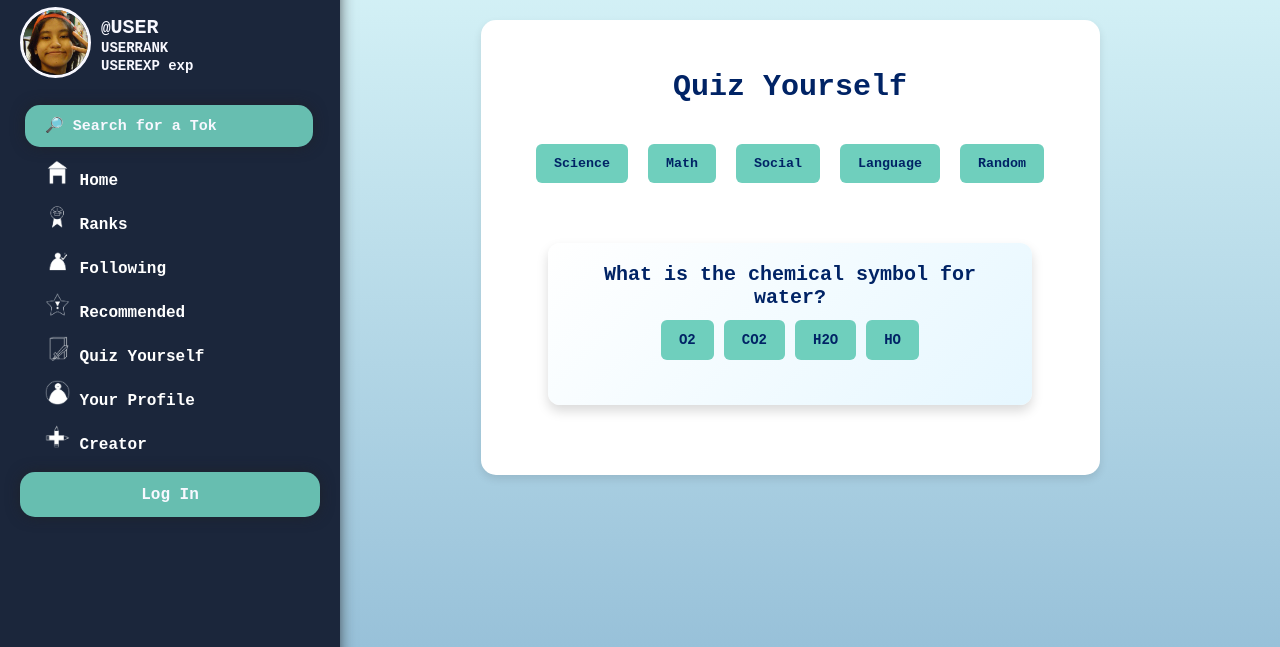
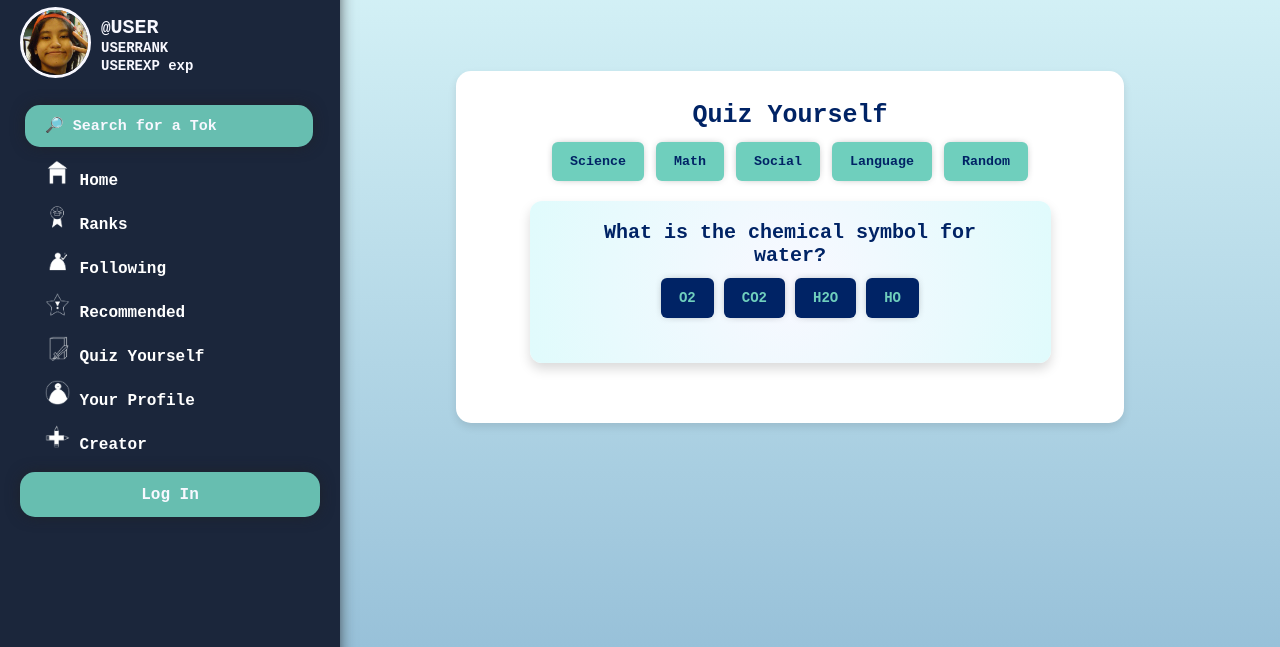
Before and after one commit to JecerSE/team_majikSaRaP_hackathon, a website: page public/quiz.html in a window 1280 px wide. Shown: the part 153-800 px from the top of the page. Drawn offline with Linux system fonts and the light colour scheme; a web font is replaced by a local one.

Commit message:
slight changes to colors

```diff
--- a/public/styles/quiz.css
+++ b/public/styles/quiz.css
@@ -181,11 +181,12 @@ input.search-bar:-ms-input-placeholder {
 }
 
 #quiz-container {
-    background: linear-gradient(135deg, #ffffff, #e6f7ff);
+    background: rgb(248,248,255);
+    background: radial-gradient(circle, rgba(248,248,255,1) 0%, rgba(224,251,252,1) 100%);
     padding: 0px 40px 40px 40px;
     border-radius: 12px;
     box-shadow: 0 6px 12px rgba(0, 0, 0, 0.15);
-    margin: 50px auto;
+    margin: 20px auto 40px auto;
     width: 75%;
     display: flex;
     flex-direction: column;
@@ -222,8 +223,8 @@ input.search-bar:-ms-input-placeholder {
 #quiz-container .answer-btn {
     font-family: 'MonaspaceNeon', monospace;
     font-weight: 800;
-    background-color: #6FCFBD;
-    color: #002365;
+    background-color: #002365;
+    color: #6FCFBD;
     border: none;
     padding: 12px 18px;
     margin: 5px; /* Added more spacing */
@@ -231,6 +232,7 @@ input.search-bar:-ms-input-placeholder {
     border-radius: 6px;
     transition: background 0.6s ease, transform 0.4s ease, color 0.3s ease;
     font-size: 14px;
+    box-shadow: 0px 0px 10px -5px rgba(32,33,36,0.9);
 }
 
 #quiz-container .answer-btn:hover {
@@ -246,15 +248,17 @@ input.search-bar:-ms-input-placeholder {
     color: #002365;
     border: none;
     padding: 12px 18px;
-    margin: 10px; /* Added more spacing */
+    margin: 12px 6px 0px 6px;
     cursor: pointer;
     border-radius: 6px;
     transition: background-color 0.3s ease, transform 0.2s ease;
     font-weight: bold;
+    box-shadow: 0px 0px 10px -5px rgba(32,33,36,0.9);
 }
 
 .subject-btn:hover {
-    background-color: #8B5E3C;
+    background-color: #002365;
+    color: #F8F8FF;
     transform: scale(1.05);
 }
 
@@ -298,7 +302,7 @@ input.search-bar:-ms-input-placeholder {
     position: relative;
     background-color: white;
     padding: 20px 40px;
-    width: 55%;
+    width: 60%;
     margin: auto;
     box-shadow: 0 4px 8px rgba(0, 0, 0, 0.1);
     border-radius: 15px;
@@ -309,7 +313,9 @@ input.search-bar:-ms-input-placeholder {
 
 .main-content-header {
     color: #002365;
-    font-size: 30px;
+    font-size: 25px;
+    padding: 0;
+    margin: 10px 0px 0px 0px;
 }
 
 .tabs {
```
